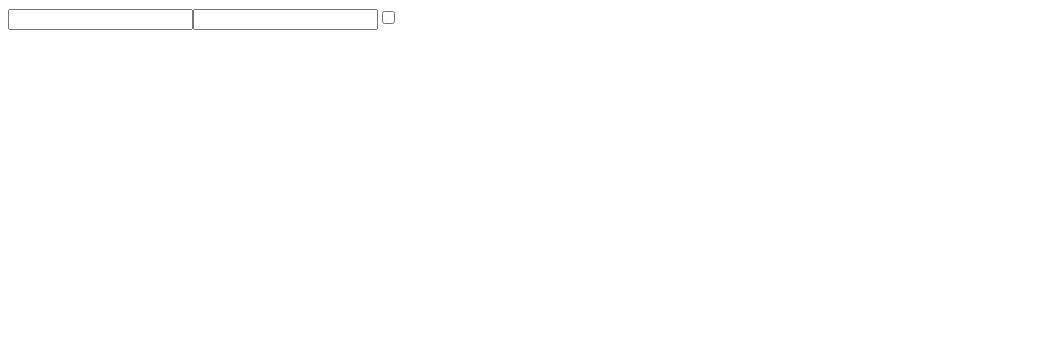
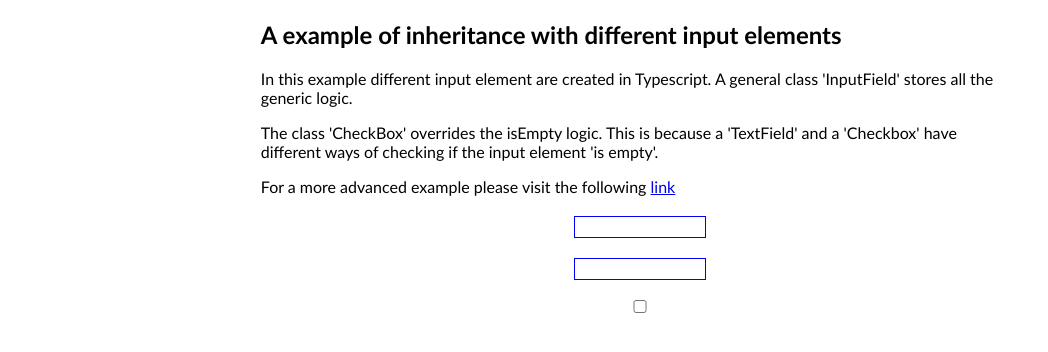
Before and after one commit to HR-CMGT/OOP-inheritance-with-input-elements, a plain HTML site: page docs/index.html in a window 1280 px wide. Shown: the whole page, without its empty margins (0-1048 px from the left). Drawn offline with Linux system fonts and the light colour scheme.

Commit message:
Added comments in readme and index

```diff
--- a/docs/css/style.css
+++ b/docs/css/style.css
@@ -1,18 +1,16 @@
-game * {
-    position: absolute;
-    display: block;
-    margin: 0; padding: 0;
+body {
+    font-family: 'Gill Sans', 'Gill Sans MT', Calibri, 'Trebuchet MS', sans-serif
 }
 
-ball {
-    background-image: url("../images/basketball.png");
-    width: 100px; height: 100px;
+input {
+    display: block;
+    margin: 20px auto;
+    width: 10%;
+    border: 1px solid blue;
+    font-size: 1em;
 }
-cat {
-    background-image: url("../images/neon_cat.png");
-    width: 592px; height: 139px;
+
+header {
+    margin: 20px auto;
+    width: 60%;
 }
-car {
-    background-image: url("../images/car.png");
-    width: 145px; height: 45px;
-}
--- a/docs/index.html
+++ b/docs/index.html
@@ -8,7 +8,20 @@
     <link rel="stylesheet" href="css/style.css">
 </head>
 <body>
-    <game></game>
+    <header>
+        <h2>A example of inheritance with different input elements</h2>
+        <p>
+            In this example different input element are created in Typescript.
+            A general class 'InputField' stores all the generic logic.
+        </p>
+        <p>
+            The class 'CheckBox' overrides the isEmpty logic. This is because a 'TextField' and a 'Checkbox' have different ways of
+            checking if the input element 'is empty'.
+        </p>
+        <p>
+            For a more advanced example please visit the following <a href="https://hr-cmgt.github.io/OOP-inheritance-clientside-validation/">link</a>
+        </p>
+    </header>
     <script src="js/main.js"></script>
 </body>
 </html>
```
Also changed, not shown: docs/js/main.js (+7 -5 lines), 5 other files.
